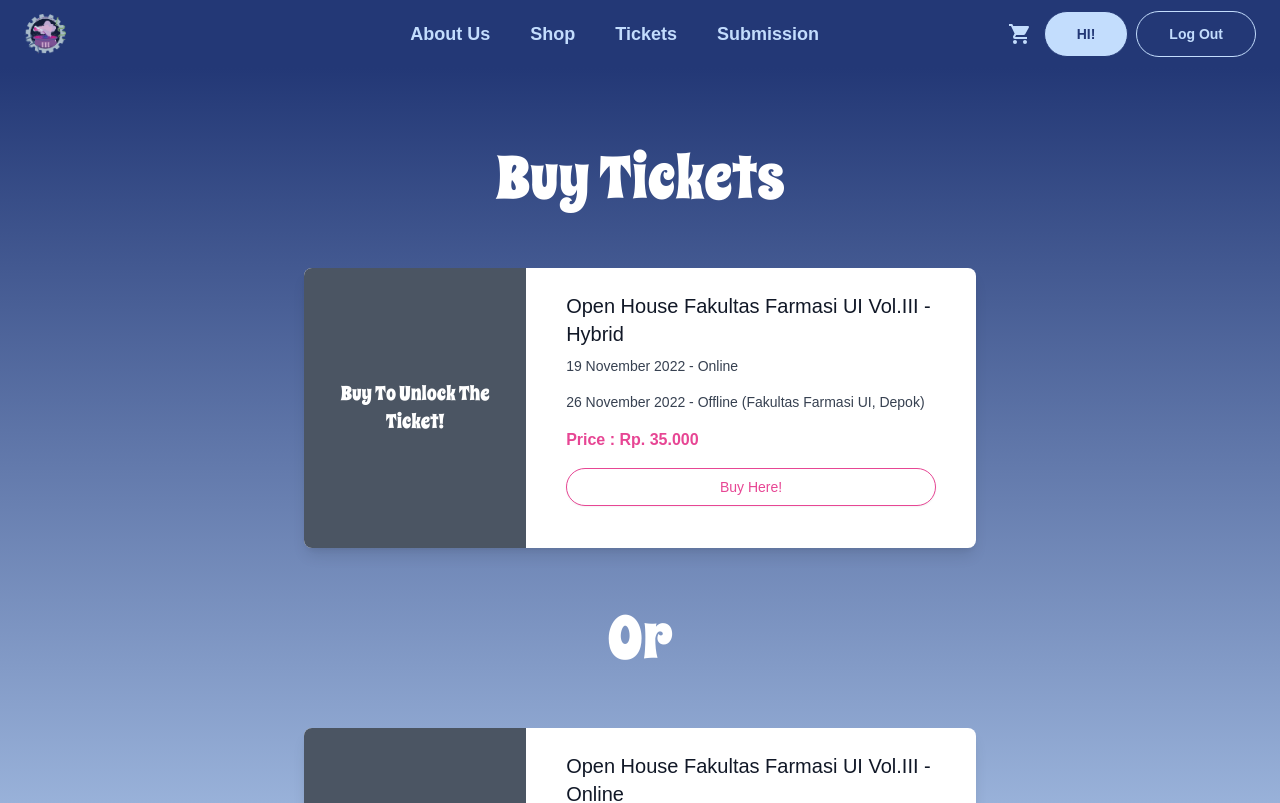
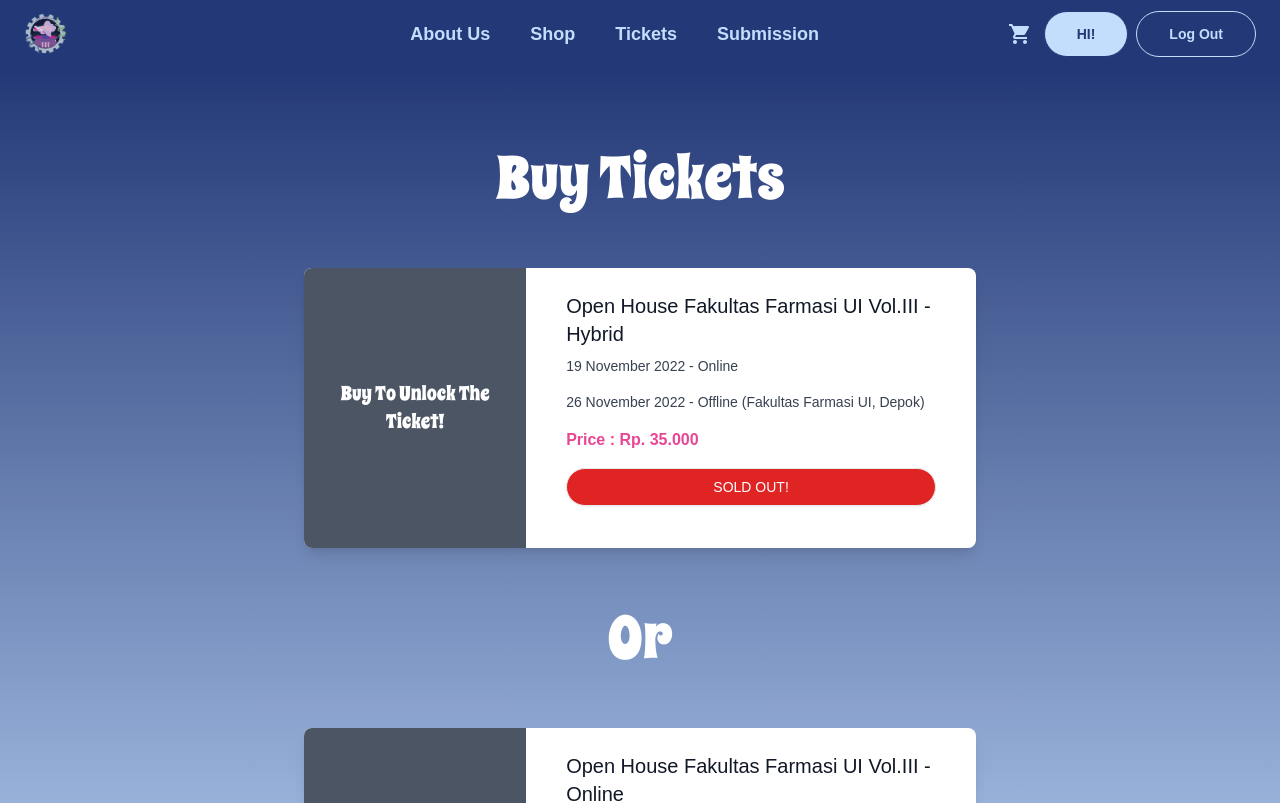
Before and after one commit to Teenjb/Frontend-OH-FFUI, a React (Create React App) app in the folder oh-ffui-app/: page /tickets in a window 1280 px wide. Shown: the top 803 px of the page. Built offline with nearby package versions, Linux system fonts and the light colour scheme; no server answers; sample sign-in values are in the browser's storage.

Commit message:
sold out 2.0

```diff
--- a/oh-ffui-app/src/Page/Tickets.js
+++ b/oh-ffui-app/src/Page/Tickets.js
@@ -115,7 +115,6 @@
     })
       .then((res) => {
         if (res.data.errors) {
-          console.log(res.data.errors);
           Toastify({
             text: "Buying Failed please contact admin",
             duration: 3000,
@@ -204,11 +203,11 @@
                     id="open"
                     className={`${
                       !authenticated ? "hidden" : "block"
-                    } w-full mt-4 flex justify-center py-2 px-4 border rounded-full shadow-sm text-sm font-medium text-pink-500 bg-white  border-pink-500 hover:bg-pink-500 hover:text-white focus:outline-none focus:ring-2 focus:ring-offset-2 focus:ring-pink-700`}
+                    } w-full mt-4 flex justify-center py-2 px-4 border rounded-full shadow-sm text-sm font-medium text-white bg-red-600`}
                     value="Hybrid"
-                    onClick={(e) => handleOnClick(e)}
+                    //onClick={(e) => handleOnClick(e)}
                   >
-                    Buy Here!
+                    SOLD OUT!
                   </button>
                   <button
                     className={`${
```
